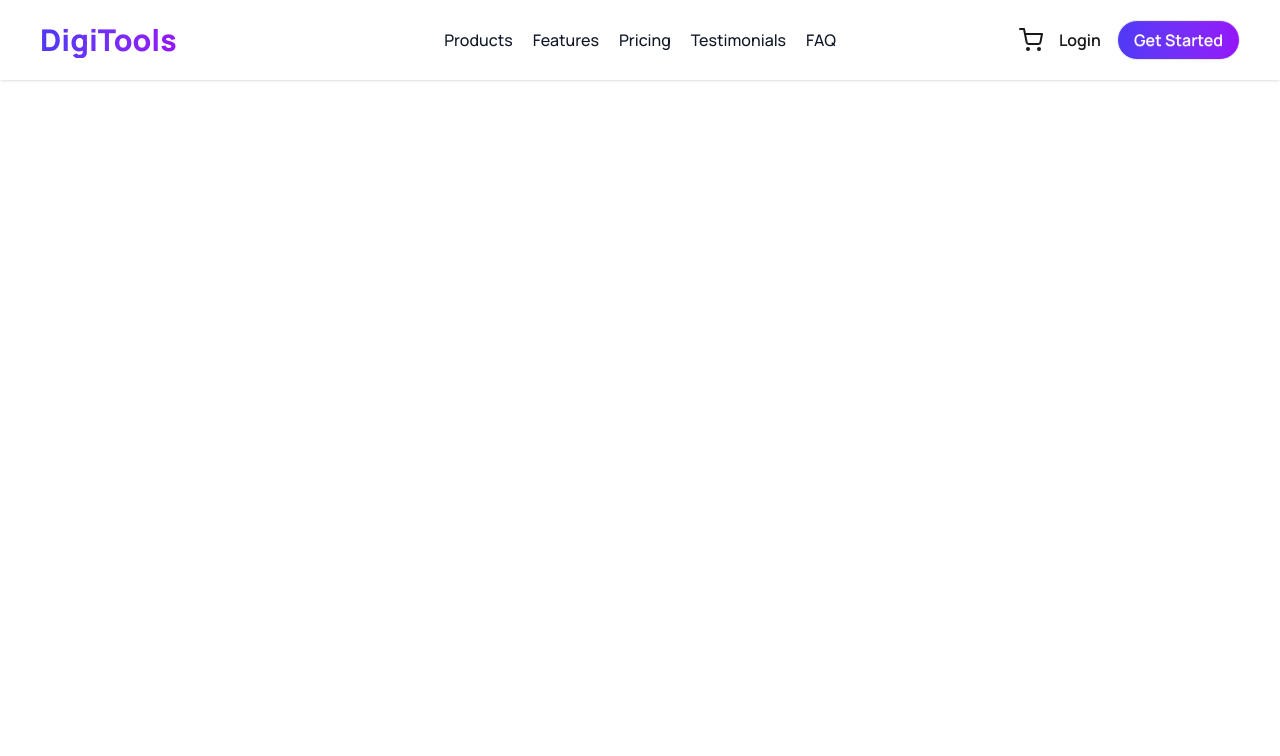
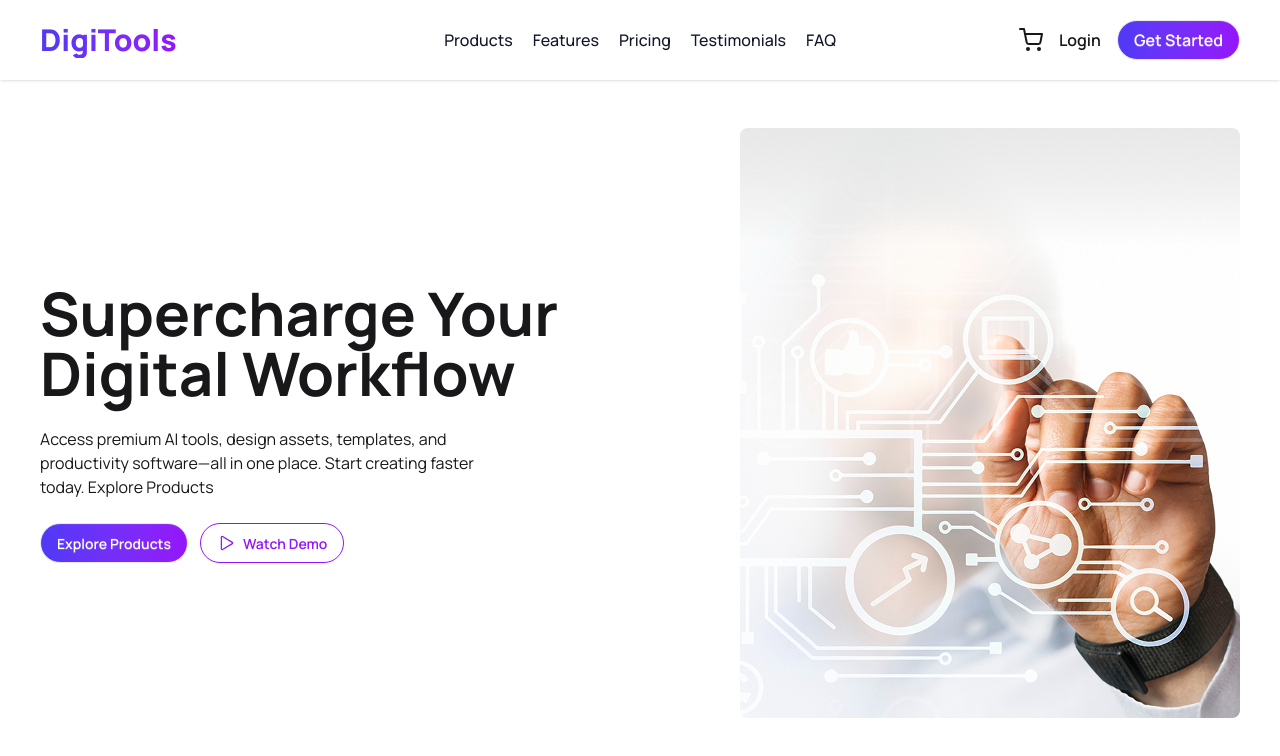
Before and after one commit to mahdihasanprogrammer/Assignment-6-DigiTools-Platform, a React (Vite) app: page / in a window 1280 px wide. Shown: the top 756 px of the page. Built offline with nearby package versions, Linux system fonts and the light colour scheme.

Commit message:
added Hero area

```diff
--- a/src/App.jsx
+++ b/src/App.jsx
@@ -1,5 +1,6 @@
 
 import './App.css'
+import Hero from './components/Hero/Hero'
 import Navbar from './components/Navbar/Navbar'
 
 function App() {
@@ -10,6 +11,7 @@ function App() {
     {/* header  */}
       <header>
         <Navbar />
+        <Hero></Hero>
       </header>
 
 
--- a/src/components/Hero/Hero.jsx
+++ b/src/components/Hero/Hero.jsx
@@ -1,11 +1,35 @@
 import React from 'react';
+import bannerImg from '../../assets/banner.png';
+import { IoPlayOutline } from "react-icons/io5";
 
 const Hero = () => {
     return (
-        <div>
+
+<div className=" p-5 md:px-10 md:py-12 flex justify-between items-center flex-col lg:flex-row-reverse gap-15">
+    <img  src={bannerImg} alt="banner image" />
+    <div>
+      <h1 className=" text-3xl md:text-6xl font-bold">
+      Supercharge Your Digital Workflow
+    </h1>
+      <p className="py-6 lg:w-3/4">
+       Access premium AI tools, design assets, templates, and productivity software—all in one place. Start creating faster today. Explore Products
+      </p>
+        <div className='flex items-center flex-wrap gap-3'>
+            <button
+                 className='btn bg-linear-to-r from-[#4F39F6] to-[#9514FA] text-base-100 font-semibold rounded-full hover:text-transparent hover:bg-clip-text hover:border-[#9514FA] transition-all duration-1000'>
+                 Explore Products
+            </button>
+            <button className="btn rounded-full bg-transparent  text-[#9514FA] hover:bg-linear-to-r from-[#4F39F6] to-[#9514FA] border-[#9514FA] transition-all duration-1000
+            hover:text-base-100
+            ">
+               <IoPlayOutline className='text-xl' /> Watch Demo
+            </button>
 
         </div>
-    );
+    </div>
+  </div>
+
+);
 };
 
 export default Hero;
--- a/src/components/Navbar/Navbar.jsx
+++ b/src/components/Navbar/Navbar.jsx
@@ -32,7 +32,7 @@ return (
             {links}
       </ul>
     </div>
-    <h1 className=' font-black text-3xl text-transparent bg-clip-text bg-linear-to-r from-[#4F39F6]  to-[#9514FA]'>DigiTools</h1>
+    <h1 className=' font-extrabold text-3xl text-transparent bg-clip-text bg-linear-to-r from-[#4F39F6]  to-[#9514FA]'>DigiTools</h1>
   </div>
 
   <div className="navbar-center hidden lg:flex">
```
